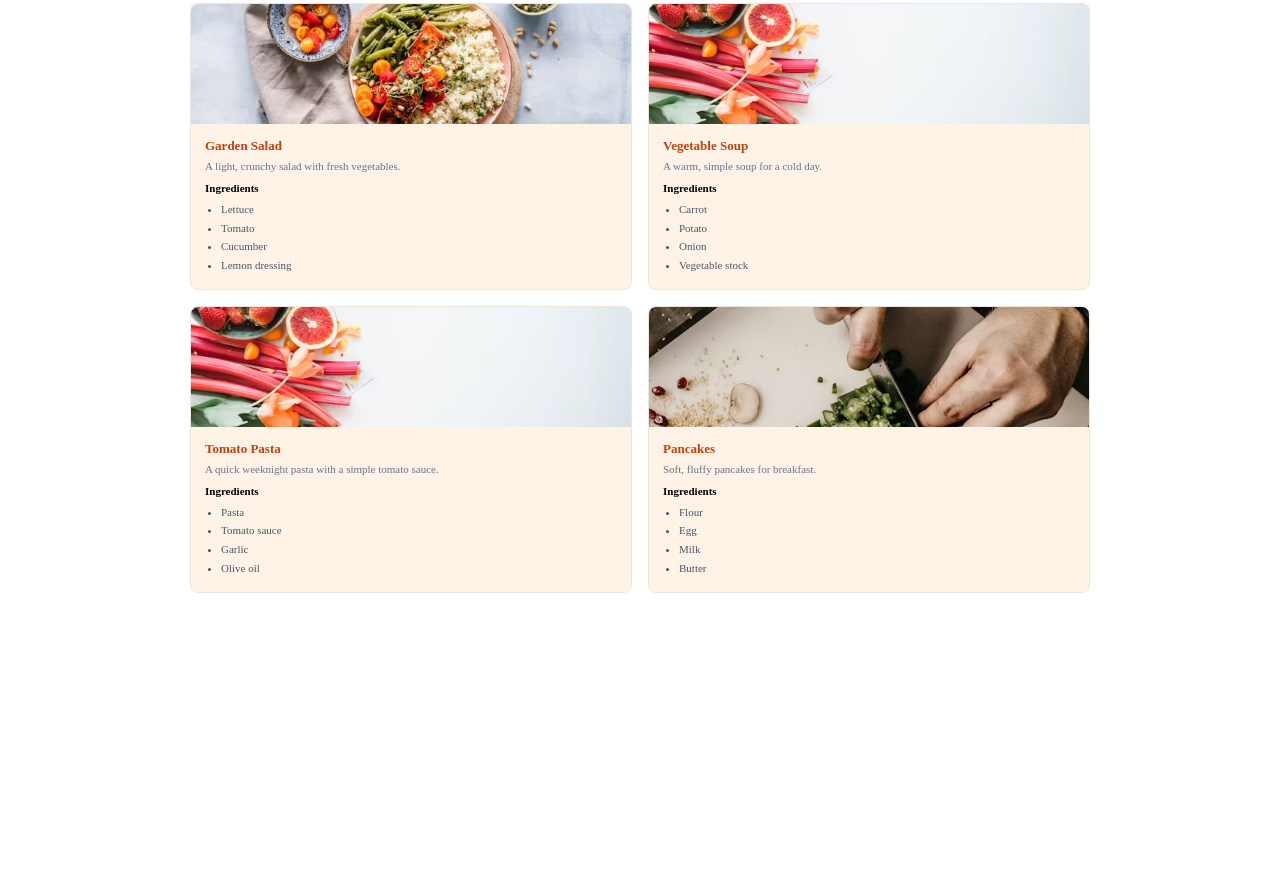
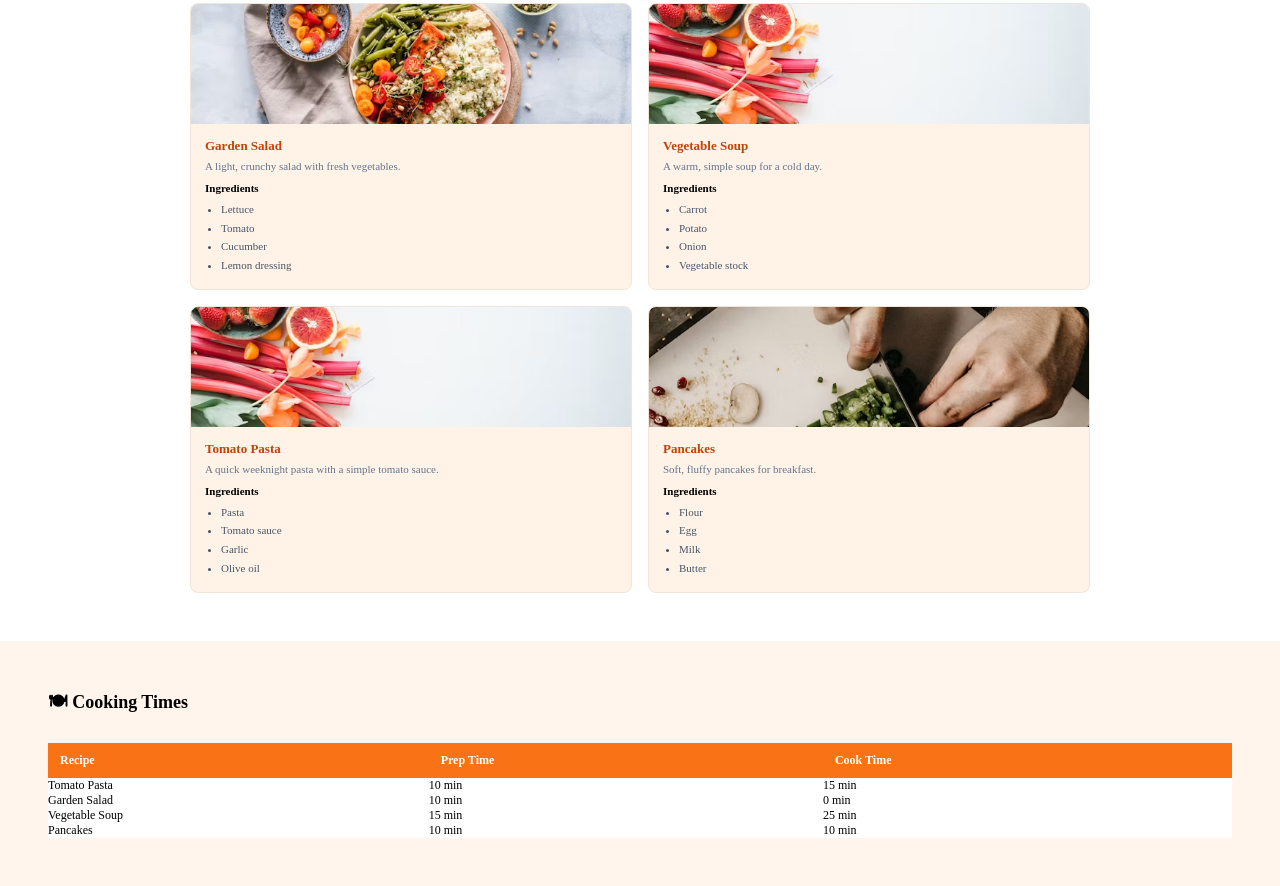
Before and after one commit to ahsanhabibs/recipe-cards, a plain HTML site: page cook/index.html in a window 1280 px wide. Shown: the part 349-1235 px from the top of the page. Before the commit the page ends 990 px from the top, so only its background shows below. Drawn offline with Linux system fonts and the light colour scheme.

Commit message:
cooking secong commet

```diff
--- a/cook/index.html
+++ b/cook/index.html
@@ -89,6 +89,42 @@
     </article>
   </div>
     </section>
+    <section class="times" id="times">
+    <h2>🍽 Cooking Times</h2>
+    <table>
+    <thead>
+      <tr>
+        <th>Recipe</th>
+        <th>Prep Time</th>
+        <th>Cook Time</th>
+      </tr>
+      <!-- thead -->
+       <tbody>
+      <tr>
+        <td>Tomato Pasta</td>
+        <td>10 min</td>
+        <td>15 min</td>
+      </tr>
+      <tr>
+        <td>Garden Salad</td>
+        <td>10 min</td>
+        <td>0 min</td>
+      </tr>
+      <tr>
+        <td>Vegetable Soup</td>
+        <td>15 min</td>
+        <td>25 min</td>
+      </tr>
+      <tr>
+        <td>Pancakes</td>
+        <td>10 min</td>
+        <td>10 min</td>
+      </tr>
+    </tbody>
+       <!-- close -->
+    </thead>
+    </table>
+    </section>
 
 
 </body>
--- a/cook/style.css
+++ b/cook/style.css
@@ -116,3 +116,25 @@ header{
     margin-bottom: 12px;
 
 }
+.times {
+  background: #fff5ec;
+  padding: 48px;
+}
+
+.times h2 {
+  font-size: 18px;
+  margin-bottom: 24px;
+}
+table {
+  width: 100%;
+  border-collapse: collapse;
+  background: #fff;
+  font-size: 12px;
+}
+
+th {
+  background: #f97316;
+  color: #fff;
+  text-align: left;
+  padding: 10px 12px;
+}
```
